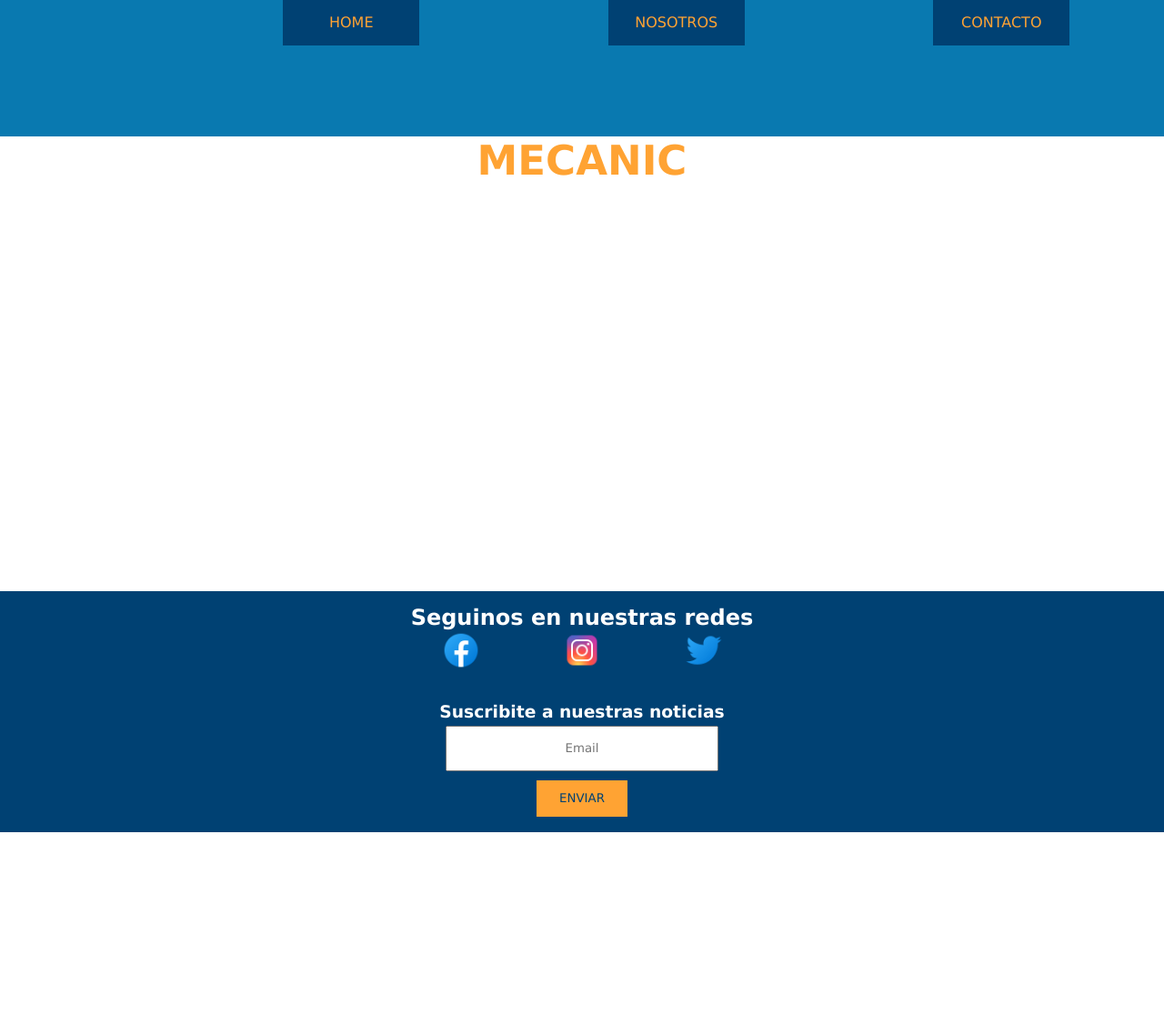
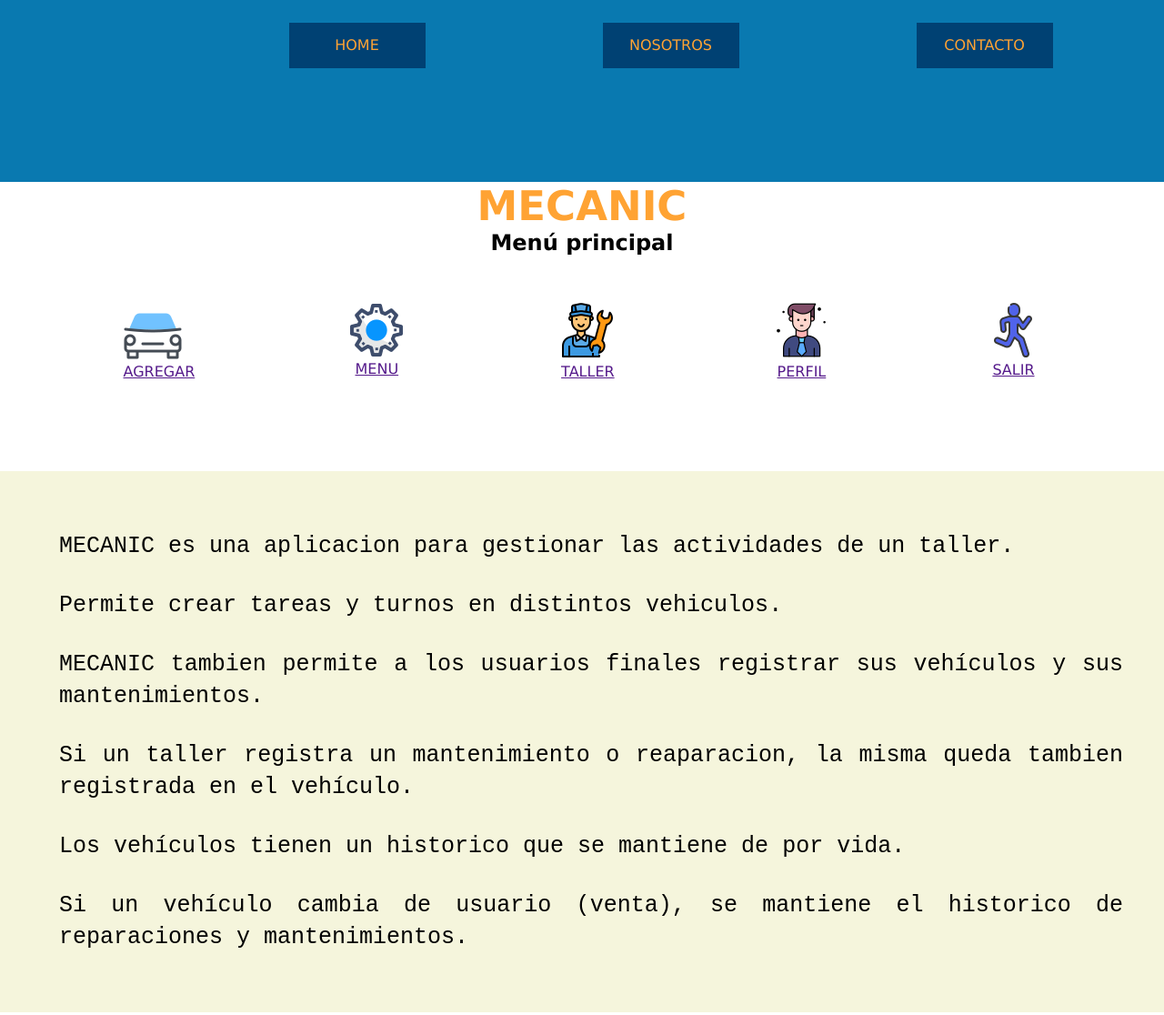
Before and after one commit to elrodri3165/Tarea1, a plain HTML site: page index.html in a window 1280 px wide. Shown: the top 1116 px of the page at 91% size. Before the commit the page ends 915 px from the top, so only its background shows below. Drawn offline with Linux system fonts and the light colour scheme.

Commit message:
mecanic parte2

```diff
--- a/css/estilos.css
+++ b/css/estilos.css
@@ -26,38 +26,55 @@ NARANJAS
 ul{
     list-style-type: none;
 }
-img{
-    max-width: 33%;
-    margin: auto;
+p{
+    /*margin: 10px;
+    padding: 10px;*/
 }
 
-
-
-p{
-    margin: 10px;
-    padding: 10px;
-}
-
+/*SECCIONES*/
 header{
     min-height: 150px;
     background-color: #0979b0;
+    padding: 25px;
 }
 
 main{
-    height: 500px;
+    min-height: 500px;
 }
-
 footer{
     background-color: #004173;
     color:white;
     height: 250px;
     padding-top: 15px;
 }
+.container-menu{
+    display: flex;
+    flex-direction: row;
+    align-items: center;
+    justify-content: space-around;
+    padding: 50px;
+}
+.info{
+    width: 1200px;
+    margin-left: auto;
+    margin-right: auto;
+    margin-bottom: 50px;
+    margin-top: 50px;
+    padding: 50px;
+    background-color: beige;
+}
+.info p{
+    text-align: justify;
+    line-height: 35px;
+    font-size: 25px;
+    font-family: monospace;
+    padding: 15px;
+}
+/*FIN DE SECCIONES*/
 
 .centrado{
     text-align: center;
 }
-
 .form{
     width: 300px;
     margin: auto;
@@ -76,10 +93,9 @@ footer{
     margin-bottom: 35px;
 }
 .icon{
-    width: 150px;
+    width: 50px;
     display: block;
 }
-
 input{
     height: 50px;
     width: 100%;
@@ -88,10 +104,6 @@ input{
     box-sizing: border-box;
     text-align: center;
 }
-
-
-
-
 .titulo{
     color: #ffa333;
     font-size: 45px;
@@ -134,4 +146,7 @@ input{
     background-color: #ffa333;
     color: #004173;
 }
+.logo img{
+    max-width: 150px;
+}
 /*FIN DE NAV*/
--- a/index.html
+++ b/index.html
@@ -34,6 +34,27 @@
     <main>
         <h1 class="titulo">MECANIC</h1>
 
+        <h2 class="centrado">Menú principal</h2>
+
+        <section class="menu">
+           <ul class="container-menu">
+               <li><a href=""><img src="img/icons/icons_menu/icons8-car-64.png" alt=""><p class="centrado">AGREGAR</p></a></li>
+               <li><a href=""><img src="img/icons/icons_menu/icons8-config-58.png" alt=""><p class="centrado">MENU</p></a></li>
+               <li><a href=""><img src="img/icons/icons_menu/icons8-mechanic-64.png" alt=""><p class="centrado">TALLER</p></a></li>
+               <li><a href=""><img src="img/icons/icons_menu/icons8-person-64.png" alt=""><p class="centrado">PERFIL</p></a></li>
+               <li><a href=""><img src="img/icons/icons_menu/icons8-person-60.png" alt=""><p class="centrado">SALIR</p></a></li>
+           </ul>
+
+        </section>
+
+        <section class="info">
+            <p>MECANIC es una aplicacion para gestionar las actividades de un taller.</p>
+            <p>Permite crear tareas y turnos en distintos vehiculos.</p>
+            <p>MECANIC tambien permite a los usuarios finales registrar sus vehículos y sus mantenimientos.</p>
+            <p>Si un taller registra un mantenimiento o reaparacion, la misma queda tambien registrada en el vehículo.</p>
+            <p>Los vehículos tienen un historico que se mantiene de por vida.</p>
+            <p>Si un vehículo cambia de usuario (venta), se mantiene el historico de reparaciones y mantenimientos.</p>
+        </section>
 
     </main>
 
```
Also changed, not shown: pagina1.html (+9 -0 lines), img/icons/icons_menu/icons8-car-64.png (added), img/icons/icons_menu/icons8-config-58.png (added), img/icons/icons_menu/icons8-mechanic-64.png (added), img/icons/icons_menu/icons8-person-60.png (added), img/icons/icons_menu/icons8-person-64.png (added).
